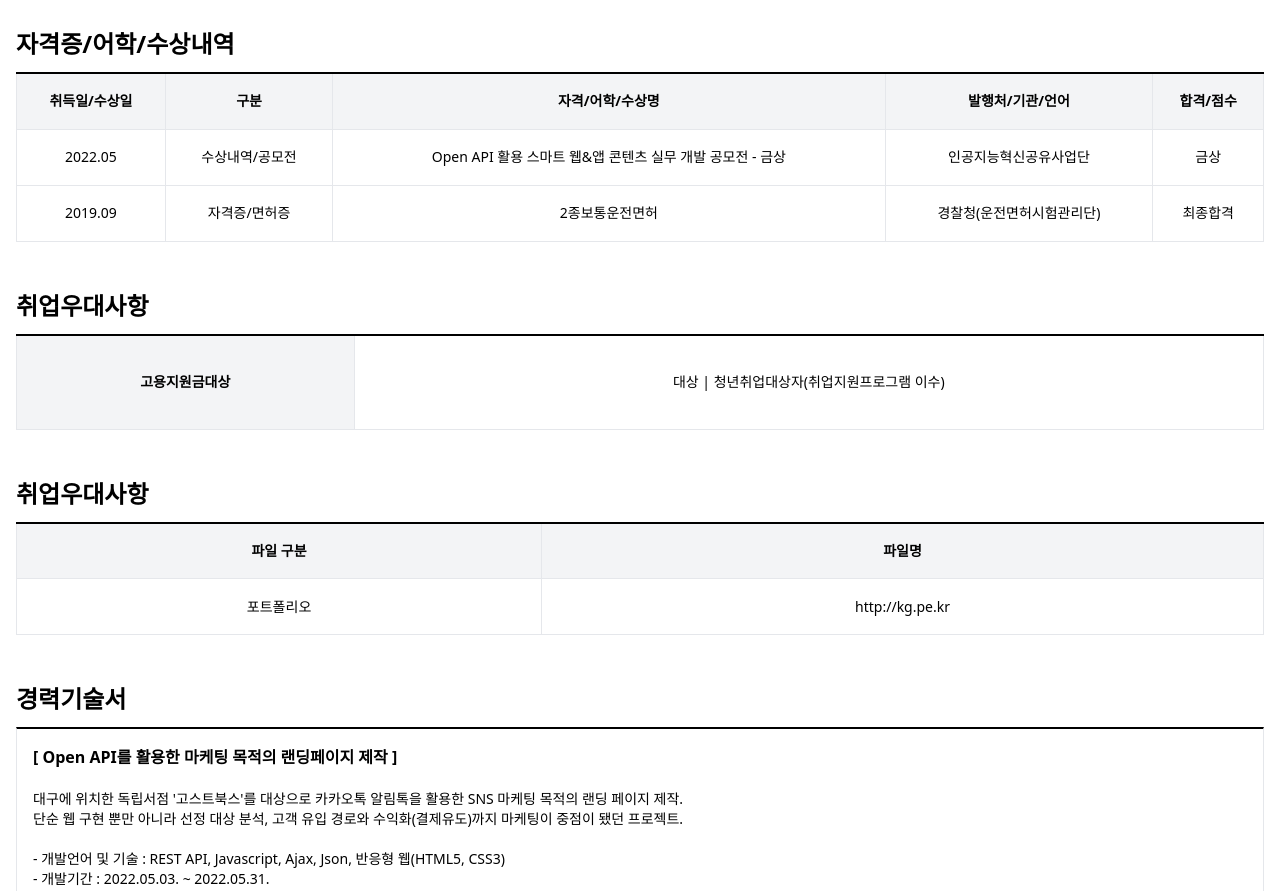
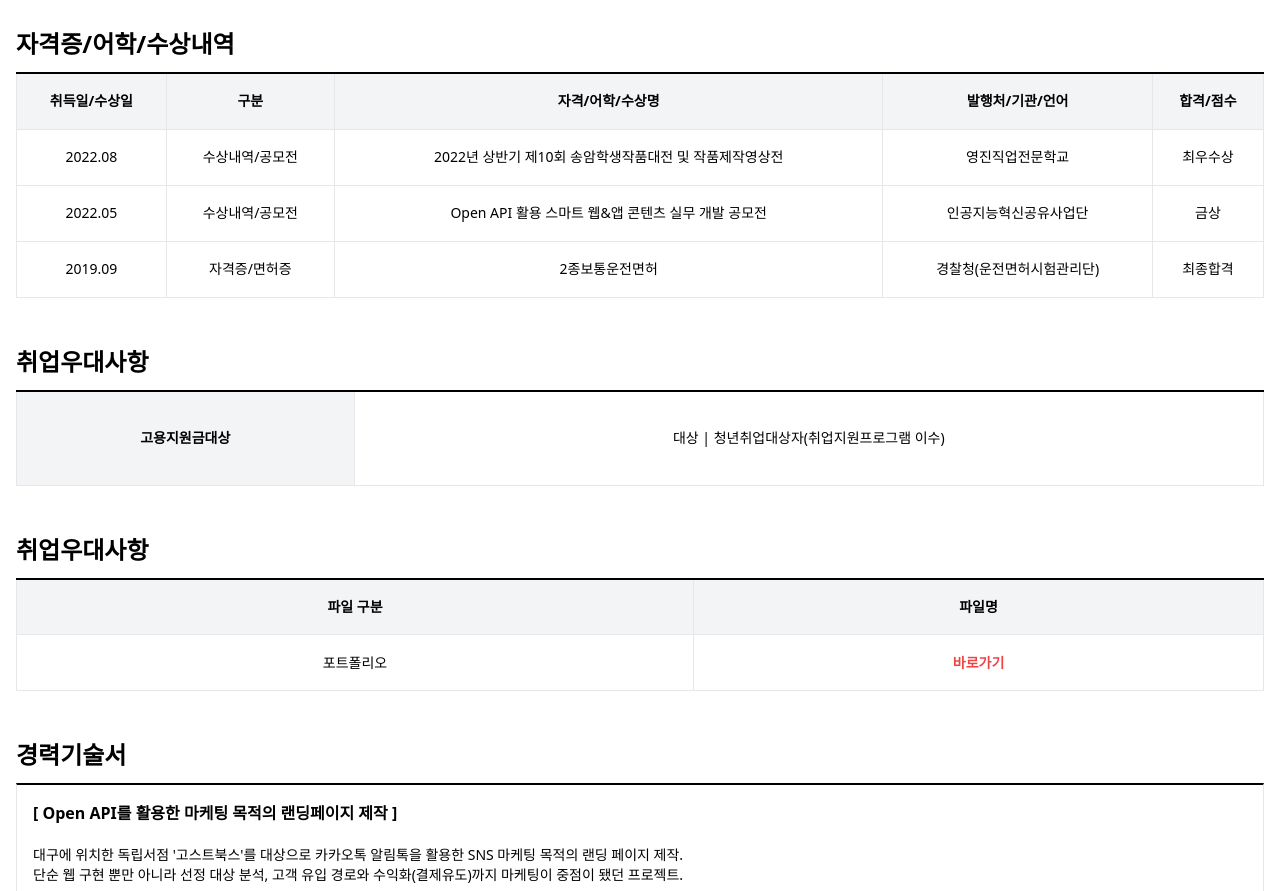
Before and after one commit to SavanaMonkey/portfolio2022, a website: page resume.html in a window 1280 px wide. Shown: the part 1360-2251 px from the top of the page. Drawn offline with nearby package versions, Linux system fonts and the light colour scheme.

Commit message:
resume.html수정

```diff
--- a/resume.html
+++ b/resume.html
@@ -84,7 +84,7 @@
         <td class="pb-4 px-2">신입</td>
         <td class="pb-4 px-2 hidden sm:table-cell">2,600만원   이상</td>
         <td class="pb-4 px-2">대구전체<br>정규직</td>
-        <td class="pb-4 px-2"><a href="https://bi-cute.github.io/Portfolio">http://kg.pe.kr</a></td>
+        <td class="pb-4 px-2 text-red-500 B"><a href="https://github.com/SavanaMonkey/portfolio2022" target="_blank">바로가기</a></td>
       </tr>
     </tbody>
   </table>
@@ -207,9 +207,16 @@
     </thead>
     <tbody>
       <tr class="h-14">
+        <td class="border border-gray-200 h-14 px-2">2022.08</td>
+        <td class="border border-gray-200 h-14 px-2 hidden sm:table-cell">수상내역/공모전</td>
+        <td class="border border-gray-200 h-14 px-2">2022년 상반기 제10회 송암학생작품대전 및 작품제작영상전</td>
+        <td class="border border-gray-200 h-14 px-2">영진직업전문학교</td>
+        <td class="border border-gray-200 h-14 px-2 hidden sm:table-cell">최우수상</td>
+      </tr>
+      <tr class="h-14">
         <td class="border border-gray-200 h-14 px-2">2022.05</td>
         <td class="border border-gray-200 h-14 px-2 hidden sm:table-cell">수상내역/공모전</td>
-        <td class="border border-gray-200 h-14 px-2">Open API 활용 스마트 웹&앱 콘텐츠 실무 개발 공모전 - 금상</td>
+        <td class="border border-gray-200 h-14 px-2">Open API 활용 스마트 웹&앱 콘텐츠 실무 개발 공모전</td>
         <td class="border border-gray-200 h-14 px-2">인공지능혁신공유사업단</td>
         <td class="border border-gray-200 h-14 px-2 hidden sm:table-cell">금상</td>
       </tr>
@@ -259,7 +266,7 @@
     <tbody>
       <tr class="h-14">
         <td class="border border-gray-200 h-14 px-2">포트폴리오</td>
-        <td class="border border-gray-200 h-14 px-2"><a href="https://bi-cute.github.io/Portfolio">http://kg.pe.kr</a></td>
+        <td class="border border-gray-200 h-14 px-2 text-red-500 B"><a href="https://github.com/SavanaMonkey/portfolio2022" target="_blank">바로가기</a></td>
       </tr>
     </tbody>
   </table>
```
